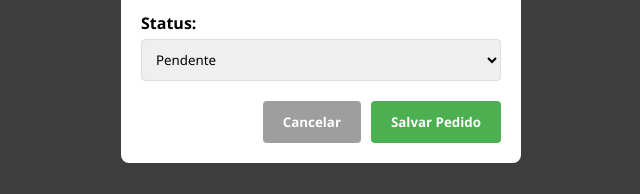
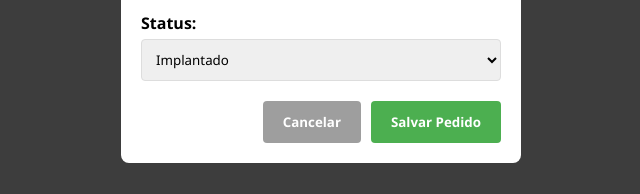
Before and after one commit to higoraranda/sistema-pedidos-api-front, a website: page index.html in a window 1280 px wide. Both pictures are taken after a click on the button "Adicionar Pedido". Shown: the part 547-741 px from the top of the page, 319-959 px from the left. Drawn offline with Linux system fonts and the light colour scheme; no server answers.

Commit message:
Add files via upload

```diff
--- a/index.html
+++ b/index.html
@@ -107,9 +107,10 @@
         <div class="form-group">
           <label for="status">Status:</label>
           <select id="status" required>
-            <option value="Pendente">Pendente</option>
-            <option value="Aprovado">Aprovado</option>
-            <option value="Entregue">Entregue</option>
+            <option value="Implantado">Implantado</option>
+            <option value="Em Carteira">Em Carteira</option>
+            <option value="Faturado">Faturado</option>
+            <option value="Faturado Parcial">Faturado Parcial</option>
             <option value="Cancelado">Cancelado</option>
           </select>
         </div>
```
